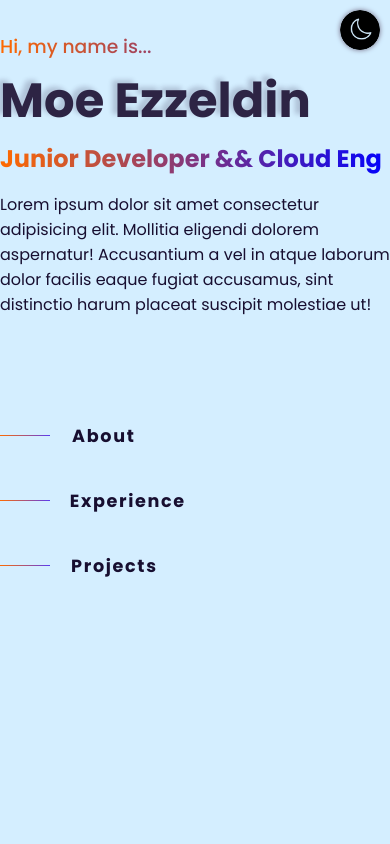
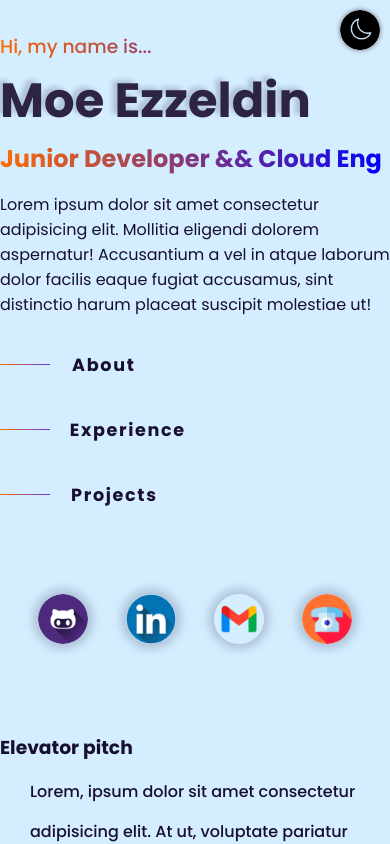
Before and after one commit to MoeEzzeldin/Portfolio-Web-App-moe-ezz-me, a Vue app: page / in a window 390 px wide. Shown: the top 844 px of the page. Built offline with nearby package versions, Linux system fonts and the light colour scheme; a web font is replaced by a local one.

Commit message:
viewing changes on mobile

```diff
--- a/src/App.vue
+++ b/src/App.vue
@@ -2,6 +2,7 @@
   <!-- I want this png to also expand the background color@click -->
   <img class="theme-btn" @click="toggleTheme" :src="icons.png" alt="dark-light" />
   <!-- im adding wrapper to make main fit 80vw in mobile views -->
+   <div class="container">
      <main id="main" class="wrapper">
        <!-- my info / Pic -->
        <div id="sticky">
@@ -20,6 +21,7 @@
          </div>
        </div>
      </main>
+   </div>
 </template>
 <script>
 import StickyAbout from './components/Sticky-About.vue'
@@ -113,16 +115,21 @@ export default {
 
 <style scoped>
 /* Mobile settings */
+.container{
+  display: grid;
+  align-items: center;
+  justify-content: center;
+
+}
 #main {
   display: grid;
   grid-template-columns: 1fr;
   align-items: center;
   justify-content: space-between;
-  gap: 25px;
 }
-/* devided the width on my sticky and scroll wraps*/
+
 #main .wrapper > *:not(:last-child) {
-  padding-left: 25px;
+  margin-left: 25px;
 }
 
 #scroll {
@@ -170,6 +177,12 @@ export default {
 /* Extra large devices (large desktops, 1200px and up) */
 @media (min-width: 1200px) {
   /* CSS rules for desktops */
+  .container{
+  display: grid;
+  align-items: center;
+  justify-content: center;
+
+}
   #main {
     display: grid;
     grid-template-columns: 1fr 1fr;
--- a/src/components/Sticky-About.vue
+++ b/src/components/Sticky-About.vue
@@ -71,9 +71,8 @@ export default {
 <style scoped>
 .main{
   display: grid;
-  grid-template-rows: 1fr 1fr 1fr;
+  grid-template-rows: 1fr .5fr .5fr;
   justify-content: space-between;
-  height: auto;
   gap: 25px;
 }
 
```
Lines whose indentation alone changed are shown as unchanged.
